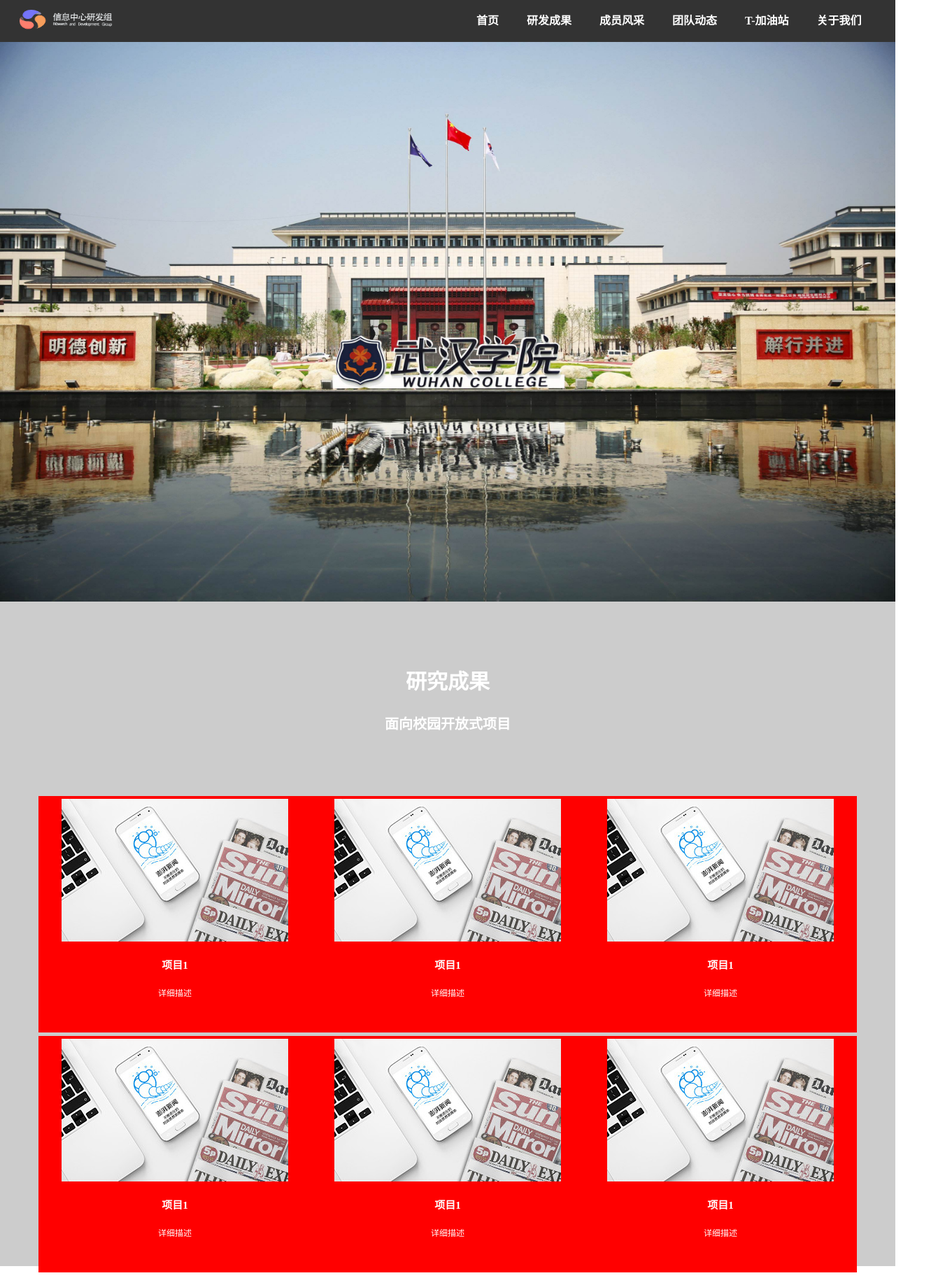
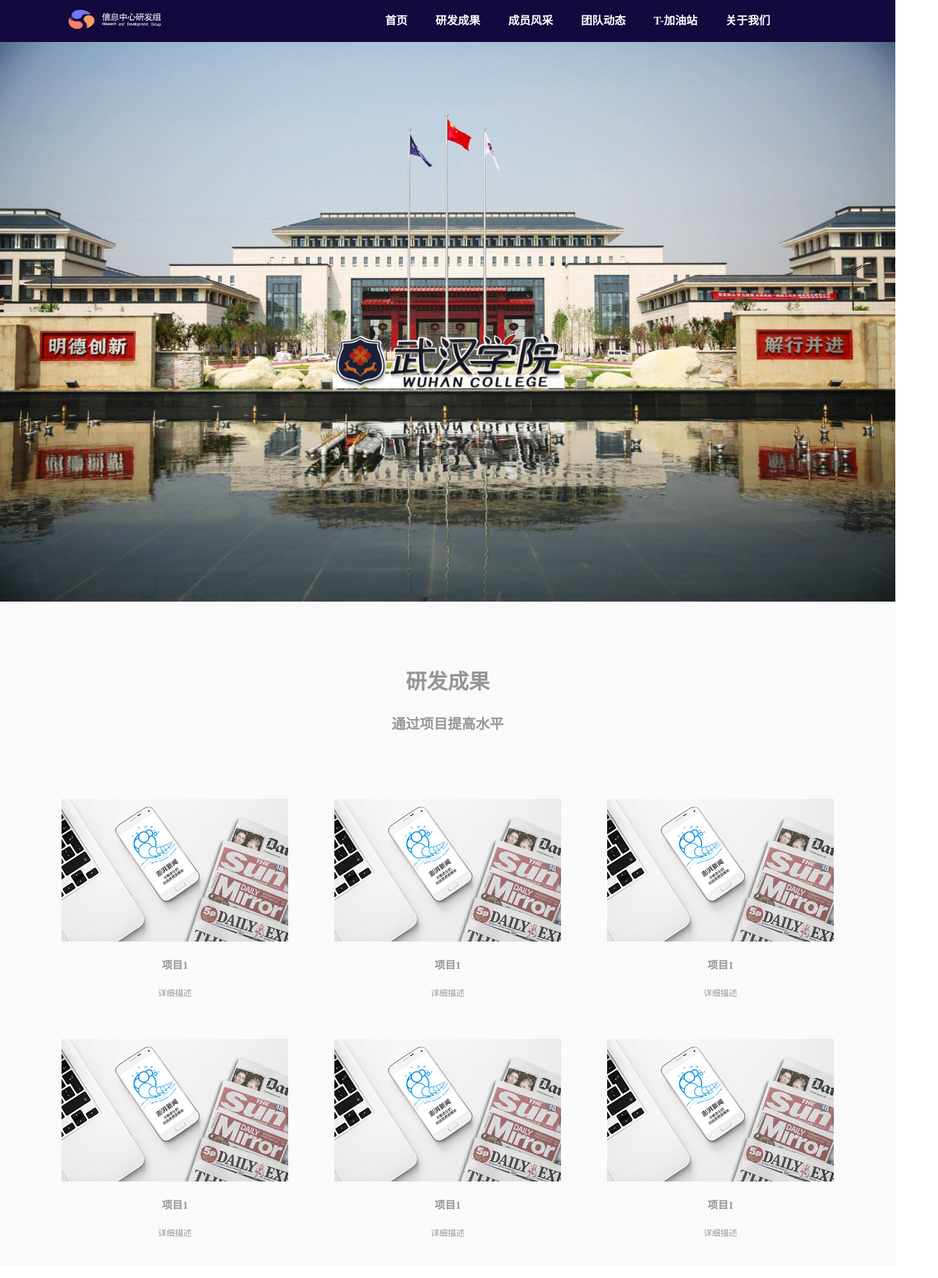
Before and after one commit to 953708519/Research-and-Development-Group, a plain HTML site: page index.html in a window 1280 px wide. Shown: the top 1827 px of the page at 70% size, 1341 px wide, since content can reach past the window. Drawn offline with Linux system fonts and the light colour scheme.

Commit message:
更改了一些文字和颜色

```diff
--- a/css/index.css
+++ b/css/index.css
@@ -3,10 +3,10 @@
 .top{
 	height:60px;
 	width: 100%;
-	background-color:#333;
+	background-color:#12093e;
 }
 .top .top_nav{
-	width: 1341px;
+	width: 1141px;
 	margin: 0 auto;
 	height: 100%;
 	/*background-color: #FFFFCC; */
@@ -67,12 +67,13 @@
 .show{
     height: 950px;
     width: 100%;
-   /* background-color: blue;*/
+    background-color: #fafafa;
+
 }
 .show .show_center{
     width: 1170px;
     margin: 0 auto;
-   /* background-color: green;*/
+   /*background-color: #fff;*/
     height: 100%;
 }
 .head_container{
@@ -86,12 +87,13 @@
     font-size: 30px;
     font-weight: 600;
     padding-bottom: 10px;
-
+  color: #969696;
 }
  .title>p{
     padding-top: 15px;
     font-size: 20px;
     font-weight: 600;
+      color: #969696;
 }
 .show_con{
     width: 100%;
@@ -109,7 +111,7 @@
     padding: 4px;
     width: 98%;
     height: 98%;
-    background-color: red;
+    /*background-color: red;*/
     max-height: 330px;
 
 }
@@ -120,10 +122,11 @@
     font-size: 15px;
 
     line-height: 4em;
-    color: #fff;
+      color: #969696;
 }
 .caption>a>p{
     line-height: 1.8em;
+      color: #969696;
 }
 /*动态样式*/
 .news{
@@ -238,7 +241,9 @@ width: 195px;
 height: 100%;
 background-color: transparent;
 float: left;
-/*padding: 30px;*/
+padding: 30px;
+box-sizing: border-box;
+
 }
 .row_col>h3{
     font-size: 16px;
@@ -248,6 +253,7 @@ float: left;
 .row_text>ul>li>a{
    line-height: 1.8rem;
    font-size: 0.9rem;
+   color: #fff;
 }
 .line-short{
     display: block;
@@ -263,6 +269,8 @@ float: left;
     background-color: transparent;
    /* padding: 30px;*/
    margin-left: 15px;
+   padding: 30px;
+   box-sizing: border-box;
 
 }
 .row_contact>h3{
--- a/index.html
+++ b/index.html
@@ -5,6 +5,7 @@
 	<link rel="stylesheet" type="text/css" href="css/base.css">
 	<link rel="stylesheet"  type="text/css" href="css/index.css">
 	<meta charset="UTF-8">
+
 	<title>Document</title>
 
 </head>
@@ -35,8 +36,8 @@
 		<div class="show_center">
 			<div class="head_container">
 				<div class="title">
-					<h2>研究成果</h2>
-					<p>面向校园开放式项目</p>
+					<h2>研发成果</h2>
+					<p>通过项目提高水平</p>
 				</div>
 			</div>
 			<div class="show_con">
```
